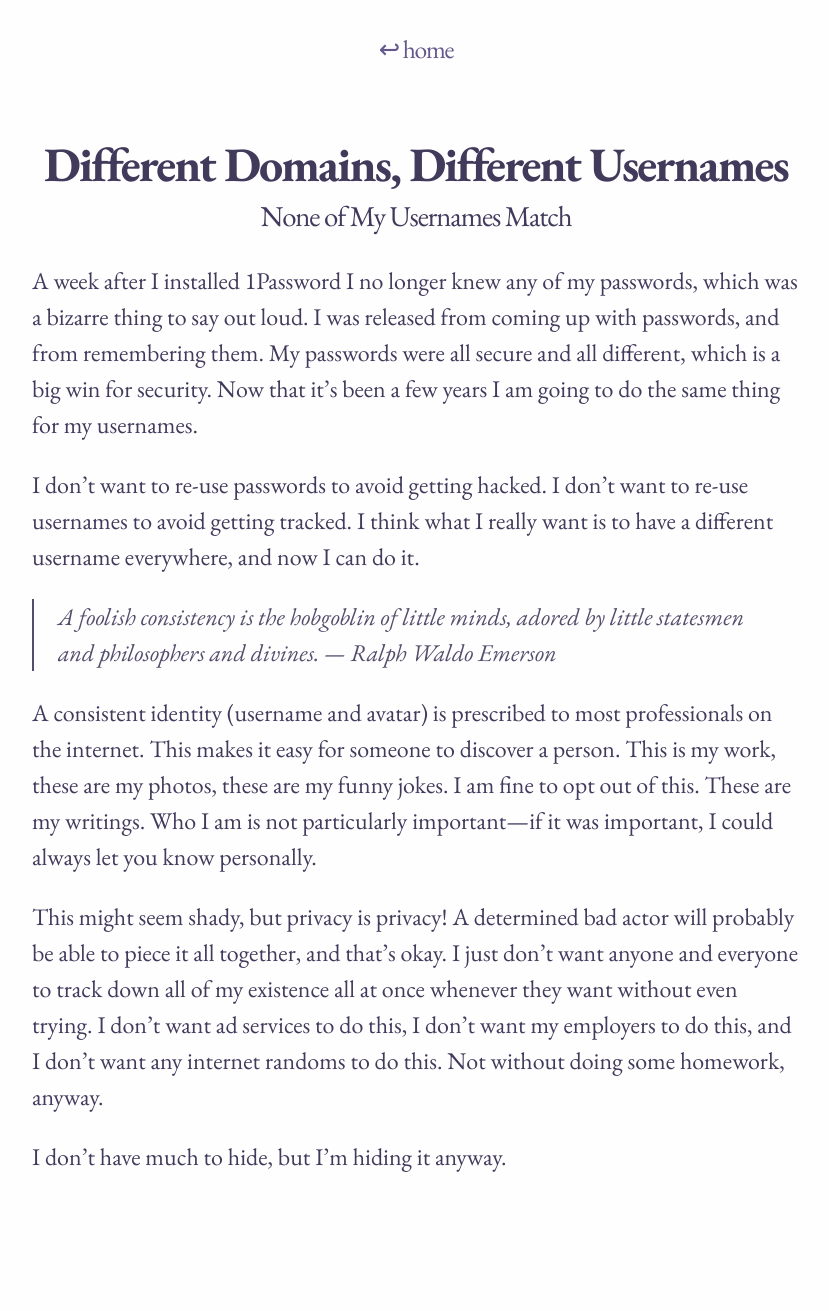
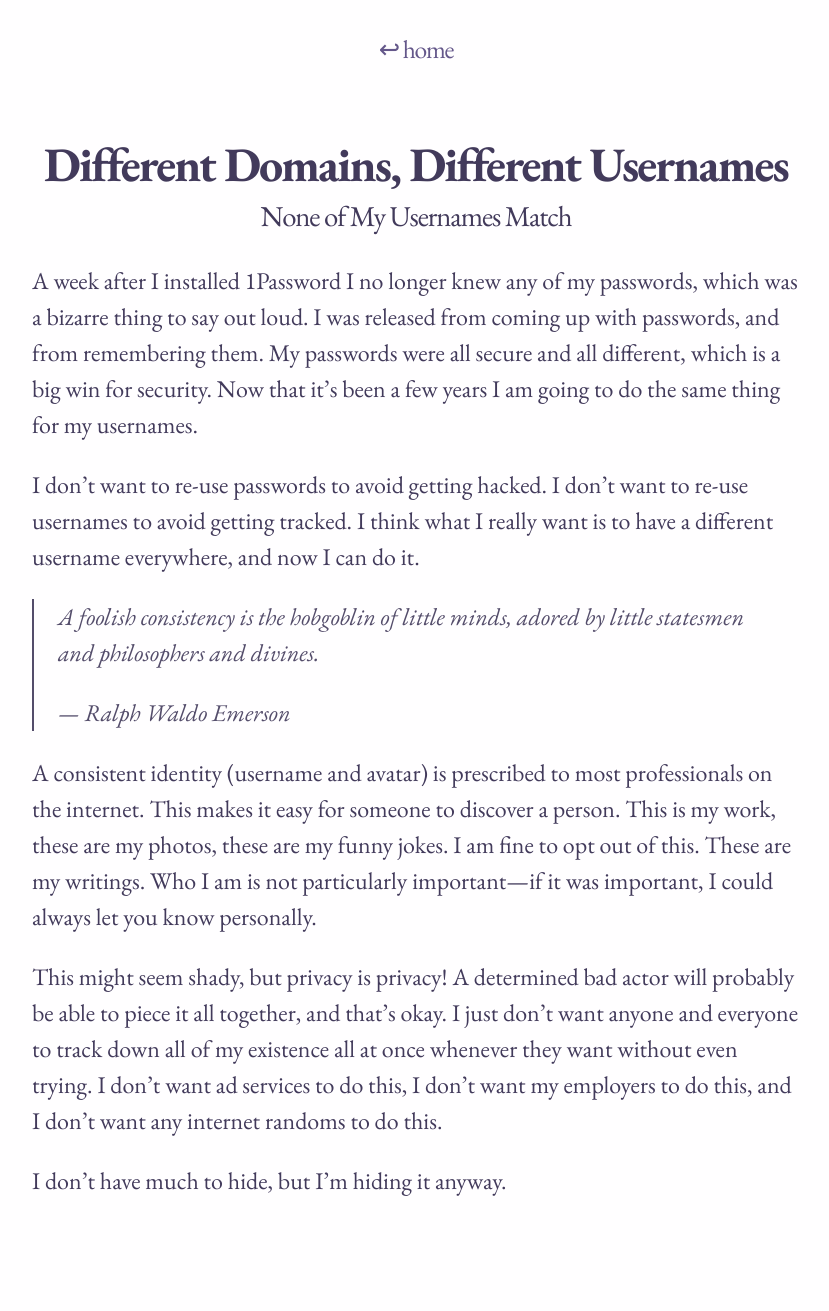
Before and after one commit to gggritso/site, a Jekyll site: the page built from _posts/2020-10-17-different-domains-different-usernames.md, in a window 1280 px wide. Shown: the whole page, without its empty margins (224-1053 px from the left). Built offline with Jekyll 4.4.1, drawn with Linux system fonts in a browser that asks for light colours; before the commit the page ends 1287 px from its top, so only the background shows below that.

Commit message:
Fix formatting

```diff
--- a/_posts/2020-10-17-different-domains-different-usernames.md
+++ b/_posts/2020-10-17-different-domains-different-usernames.md
@@ -9,10 +9,11 @@ A week after I installed 1Password I no longer knew any of my passwords, which w
 I don’t want to re-use passwords to avoid getting hacked. I don’t want to re-use usernames to avoid getting tracked. I think what I really want is to have a different username everywhere, and now I can do it.
 
 > A foolish consistency is the hobgoblin of little minds, adored by little statesmen and philosophers and divines.
+>
 > — Ralph Waldo Emerson
 
 A consistent identity (username and avatar) is prescribed to most professionals on the internet. This makes it easy for someone to discover a person. This is my work, these are my photos, these are my funny jokes. I am fine to opt out of this. These are my writings. Who I am is not particularly important—if it was important, I could always let you know personally.
 
-This might seem shady, but privacy is privacy! A determined bad actor will probably be able to piece it all together, and that’s okay. I just don’t want anyone and everyone to track down all of my existence all at once whenever they want without even trying. I don’t want ad services to do this, I don’t want my employers to do this, and I don’t want any internet randoms to do this. Not without doing some homework, anyway.
+This might seem shady, but privacy is privacy! A determined bad actor will probably be able to piece it all together, and that’s okay. I just don’t want anyone and everyone to track down all of my existence all at once whenever they want without even trying. I don’t want ad services to do this, I don’t want my employers to do this, and I don’t want any internet randoms to do this.
 
 I don’t have much to hide, but I’m hiding it anyway.
```
